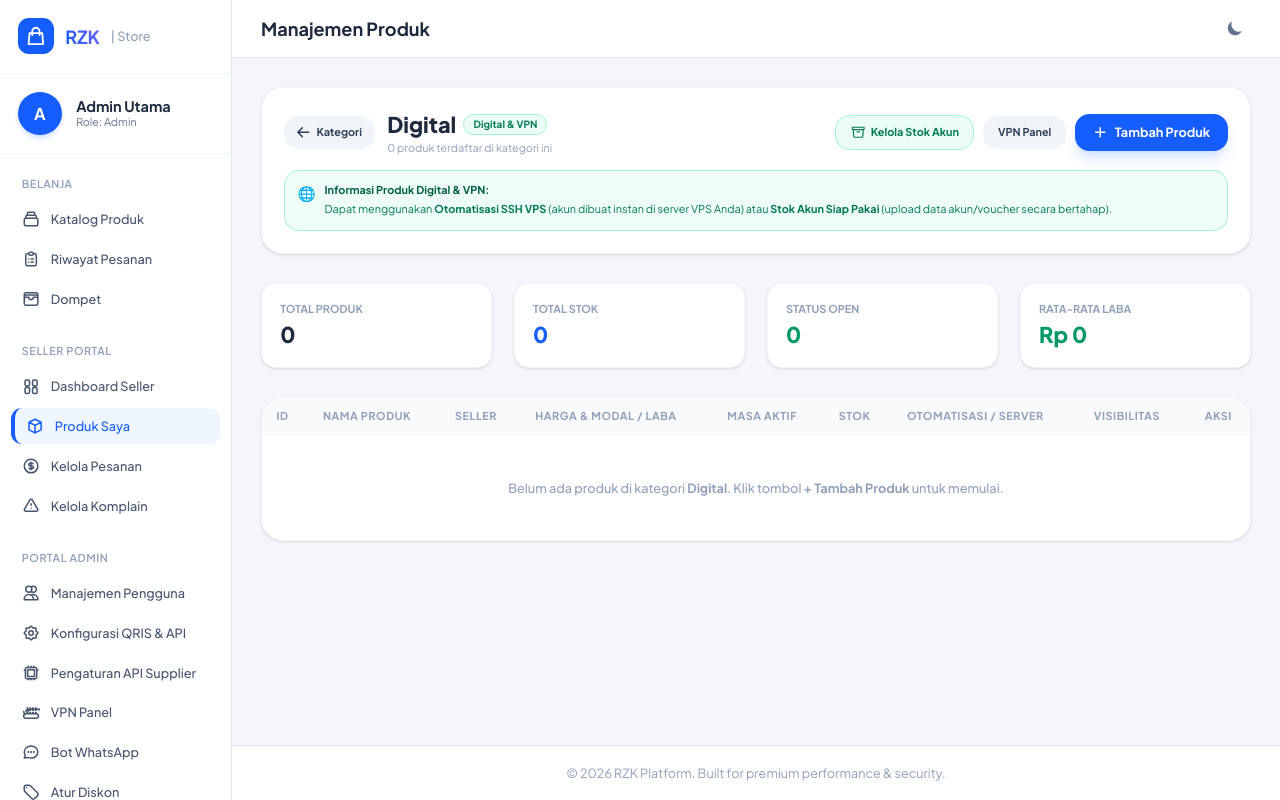
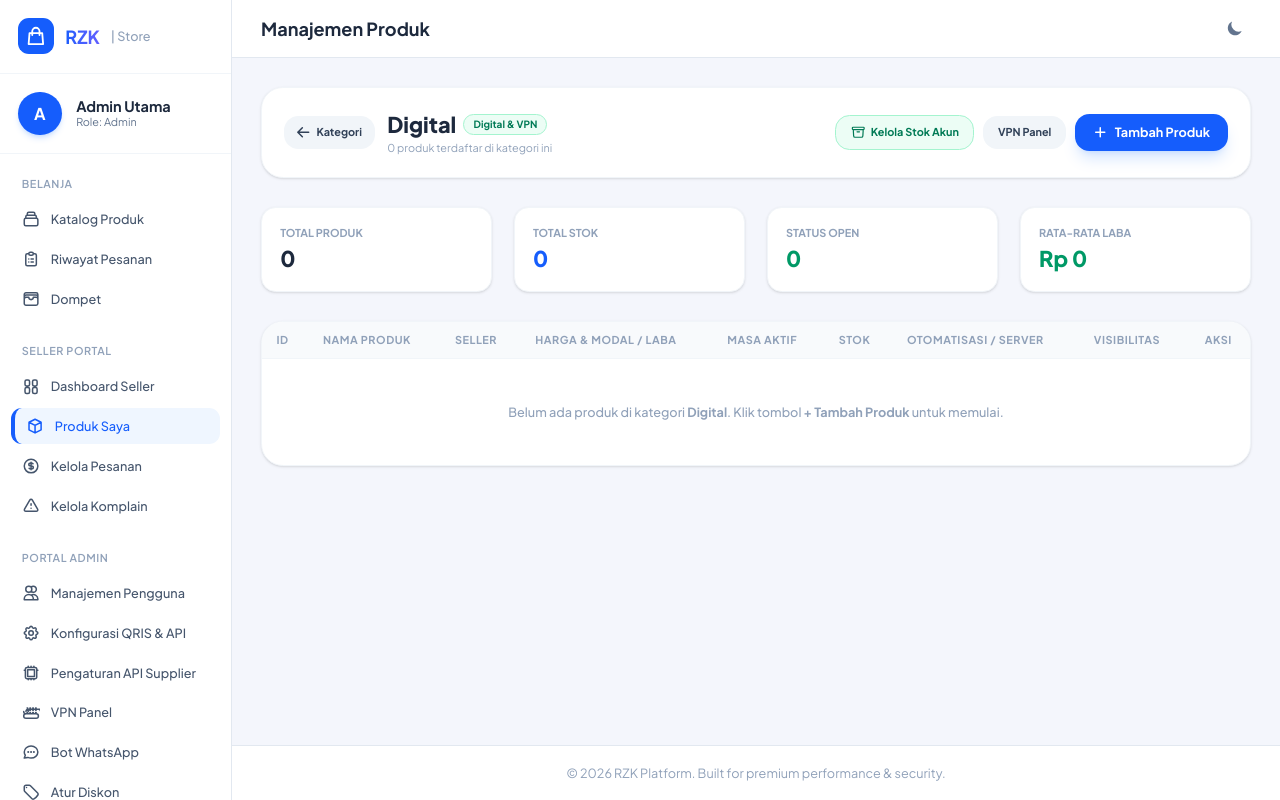
Before and after one commit to Khoiru-rozikin19/tokov2, a Laravel app: page /admin/products?category_id=2 in a window 1280 px wide. Run offline with Laravel 12, Linux system fonts and the light colour scheme; the visitor is signed in with stand-in values (Sample User, id 1); data comes from the database, SQL or seed files in the repository; data that the repository does not hold is empty; style sheets or scripts are compiled from the project's sources.

Commit message:
style(admin): remove category informational alert boxes for cleaner page layout

```diff
--- a/resources/views/admin/products.blade.php
+++ b/resources/views/admin/products.blade.php
@@ -222,33 +222,6 @@
                     </button>
                 </div>
             </div>
-
-            <!-- Specific Info Alert per Category -->
-            @if($catType === 'pln')
-                <div class="p-3.5 bg-amber-50/80 dark:bg-amber-950/20 border border-amber-200 dark:border-amber-900/50 rounded-2xl text-amber-800 dark:text-amber-300 text-xs flex items-start space-x-2.5">
-                    <span class="text-base flex-shrink-0">⚡</span>
-                    <div class="space-y-0.5">
-                        <p class="font-bold">Informasi Produk TOKEN PLN:</p>
-                        <p class="text-amber-700 dark:text-amber-400 leading-relaxed">Target pengisian adalah 11-12 digit Nomor Meter / ID Pelanggan PLN. Kode token 20 digit otomatis didapat dari supplier dan ditampilkan ke pembeli. <em>Tips: Server PLN biasanya cut-off pemeliharaan harian pukul 23:00 - 01:00 WIB.</em></p>
-                    </div>
-                </div>
-            @elseif($catType === 'kuota_xl')
-                <div class="p-3.5 bg-indigo-50/80 dark:bg-indigo-950/20 border border-indigo-200 dark:border-indigo-900/50 rounded-2xl text-indigo-800 dark:text-indigo-300 text-xs flex items-start space-x-2.5">
-                    <span class="text-base flex-shrink-0">📶</span>
-                    <div class="space-y-0.5">
-                        <p class="font-bold">Informasi Produk Kuota XL:</p>
-                        <p class="text-indigo-700 dark:text-indigo-400 leading-relaxed">Produk terhubung ke OKEConnect dengan target nomor HP pelanggan (08xxx). Anda juga dapat menggunakan <strong>Tools XL</strong> untuk tembak paket, cek paket aktif, atau unreg paket.</p>
-                    </div>
-                </div>
-            @elseif($catType === 'digital')
-                <div class="p-3.5 bg-emerald-50/80 dark:bg-emerald-950/20 border border-emerald-200 dark:border-emerald-900/50 rounded-2xl text-emerald-800 dark:text-emerald-300 text-xs flex items-start space-x-2.5">
-                    <span class="text-base flex-shrink-0">🌐</span>
-                    <div class="space-y-0.5">
-                        <p class="font-bold">Informasi Produk Digital & VPN:</p>
-                        <p class="text-emerald-700 dark:text-emerald-400 leading-relaxed">Dapat menggunakan <strong>Otomatisasi SSH VPS</strong> (akun dibuat instan di server VPS Anda) atau <strong>Stok Akun Siap Pakai</strong> (upload data akun/voucher secara bertahap).</p>
-                    </div>
-                </div>
-            @endif
         </div>
 
         <!-- Stats summary cards for this category -->
```
